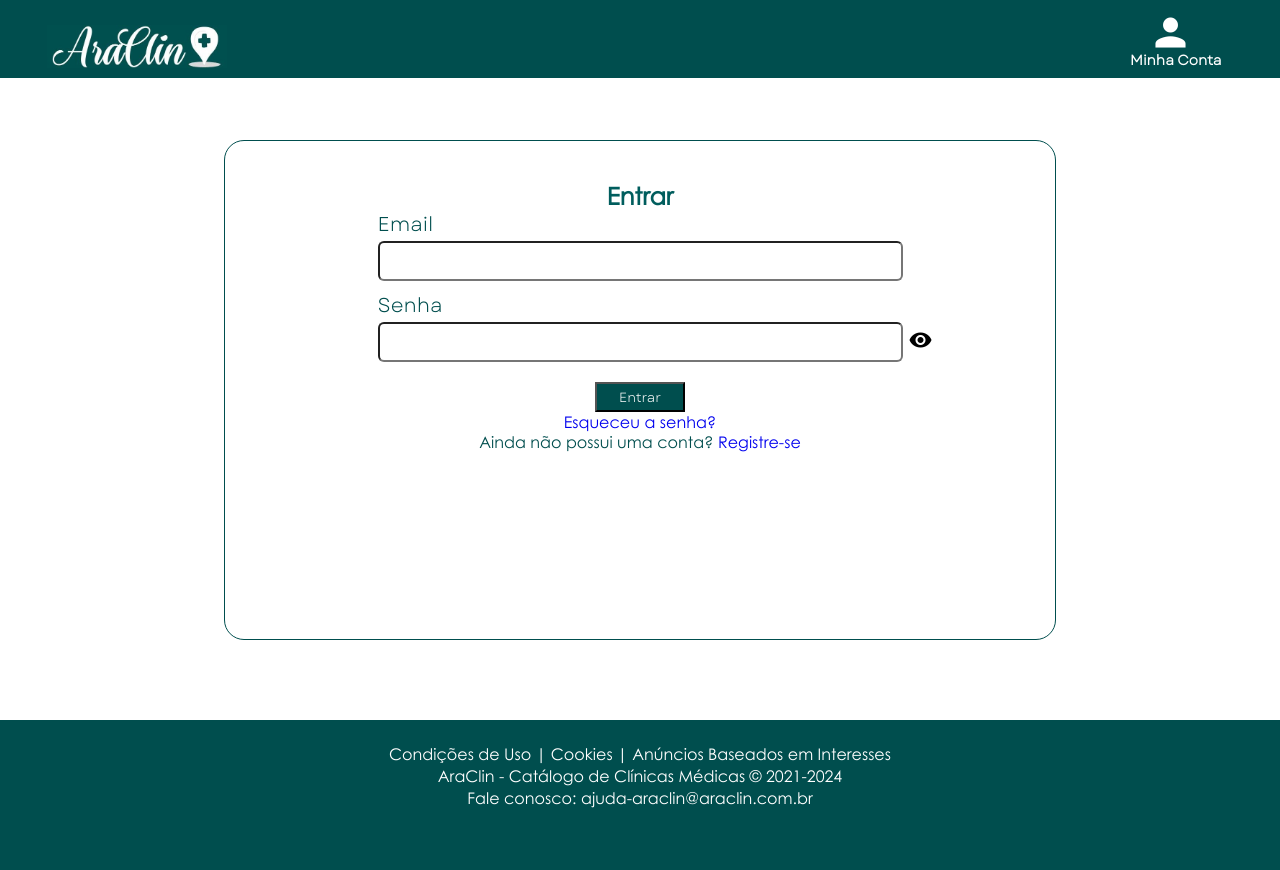
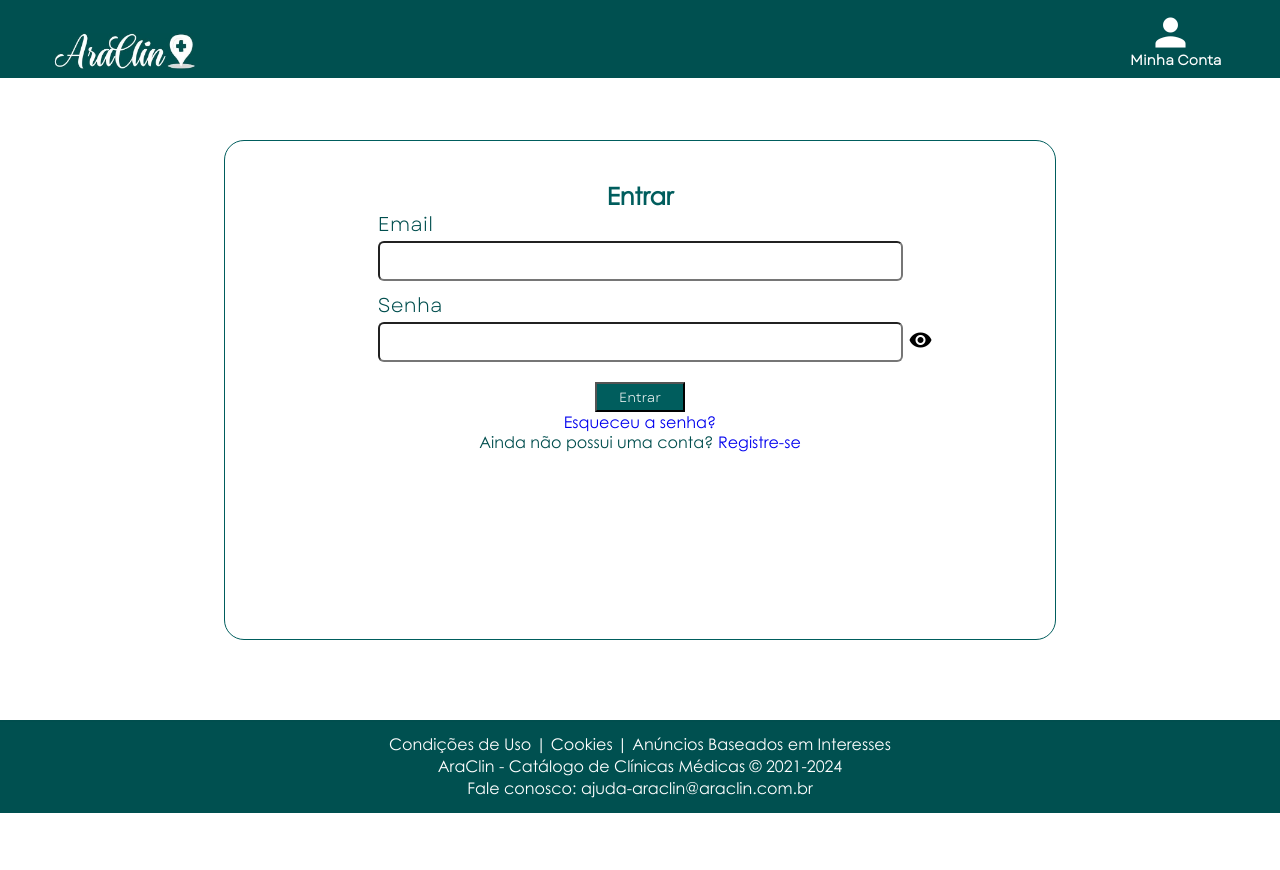
Before and after one commit to vertplay/integrador, a CodeIgniter 4 app: the page made by app/Views/clinicas/login.php in a window 1280 px wide. After the commit the page ends 813 px from the top, so only its background shows below. Run offline with PHP 8.4 and a stand-in for CodeIgniter, Linux system fonts and the light colour scheme; the template is opened without the code that fills it, so the values that code supplies are empty; some libraries are stand-ins or nearby versions; some web fonts are replaced.

Commit message:
Update structure.css

```diff
--- a/public/css/structure.css
+++ b/public/css/structure.css
@@ -7,7 +7,7 @@
     src: url("../font/Garet-Book.otf");
 }
 :root{
-	--menu-color:#004e4e;
+	--menu-color:#005050;
 	--menu-font-color:#ffffff;
 	--menu-heigth:80px;
 	--background-color:##ffffff;
@@ -72,7 +72,7 @@ body{
 	padding:20px;
 	margin-top:40px;
 	color:#ffffff;
-	background:#004e4e;
+	background:#005d5d;
 	font-weight: bold;
 }
 
@@ -101,7 +101,7 @@ body{
 	font-weight: normal;
 	float:left;
 	width:250px;
-	height:120%;
+	height:130%;
 	padding:22px 0px 0px 80px;
 	margin-left:40px;
 	background-image:url("../img/logo2.jpg");
@@ -109,7 +109,7 @@ body{
 	background-attachment:scroll;
 	background-position-x:10%;
 	background-position-y:50%;
-	background-size:180px;
+	background-size:150px;
 }
 	/*#menu-bar > #home-link:hover{
 		color:#000000;
@@ -219,7 +219,7 @@ body{
 }
 
 .container-blocks:hover{
-	border-color:#004e4e;
+	border-color:#005d5d;
 }
 	.container-blocks:hover > .container-block-text{
 		text-decoration:underline;
@@ -272,7 +272,7 @@ body{
 	font-size:17px;
 	opacity:0.9;
 	transition:0.3s;
-	background:#004e4e;
+	background:#005d5d;
 	color:#ffffff;
 }
 @media (min-width:840px){
@@ -334,10 +334,10 @@ body{
 	text-align:left;
 	font-size:24px;
 	font-weight:bold;
-	color:#004e4e;
+	color:#007e7e;
 }
 .info h3{
-	color:#004e4e;
+	color:#007e7e;
 	margin-bottom:10px;
 }
 .clin-block .info{
@@ -375,7 +375,7 @@ body{
 	width:65%;
 	max-width:95%;
 	min-height:500px;
-	border:1px solid #004e4e;
+	border:1px solid #005d5d;
 	border-radius:20px;
 	text-align:center;
 	color:#004e4e;
@@ -421,7 +421,7 @@ body{
 	width:90px;
 	height:30px;
 	margin-top:10px;
-	background-color:#004e4e;
+	background-color:#005d5d;
 	font-family:'garet';
 	color:#ffffff;
 }
@@ -468,7 +468,7 @@ body{
 }
 
 
-/*-----------------------COMENTÁRIOS----------------------------*/
+/*-----------------------AVALIAÇÃO----------------------------*/
 
 form[name="formComentario"] input[name="comentario"] {
     float: left;
@@ -476,7 +476,7 @@ form[name="formComentario"] input[name="comentario"] {
     min-height: 50px;
     padding: 10px;
     margin-bottom: 10px;
-    border: 2px solid #004e4e;
+    border: 2px solid #005d5d;
     height: auto;
 	border-radius: 10px;
 }
@@ -487,7 +487,7 @@ form[name="formComentario"] input[name="comentario"] {
     min-height: 100px;
     margin-top: 20px;
     padding: 10px;
-    border: 2px solid #004e4e;
+    border: 2px solid #005d5d;
     height: auto;
     border-radius: 20px;
 }
@@ -498,7 +498,7 @@ form[name="formComentario"] input[name="comentario"] {
     min-height: 100px;
     padding: 10px;
     margin-bottom: 10px;
-	border: 2px solid #004e4e;
+	border: 2px solid #005d5d;
 	color: #000;
     height: auto;
     border-radius: 20px;
@@ -605,8 +605,8 @@ form[name="formComentario"] input[name="comentario"] {
 footer{/*RODAPÉ*/
 	clear:both;
 	width:100%;
-	min-height:150px;
-	padding:20px 0px 15px 0px;
+	min-height:80px;
+	padding:10px 0px 15px 0px;
 	text-align:center;
 	/*line-height:300%;*/
 	border-top-width:2px;
```
